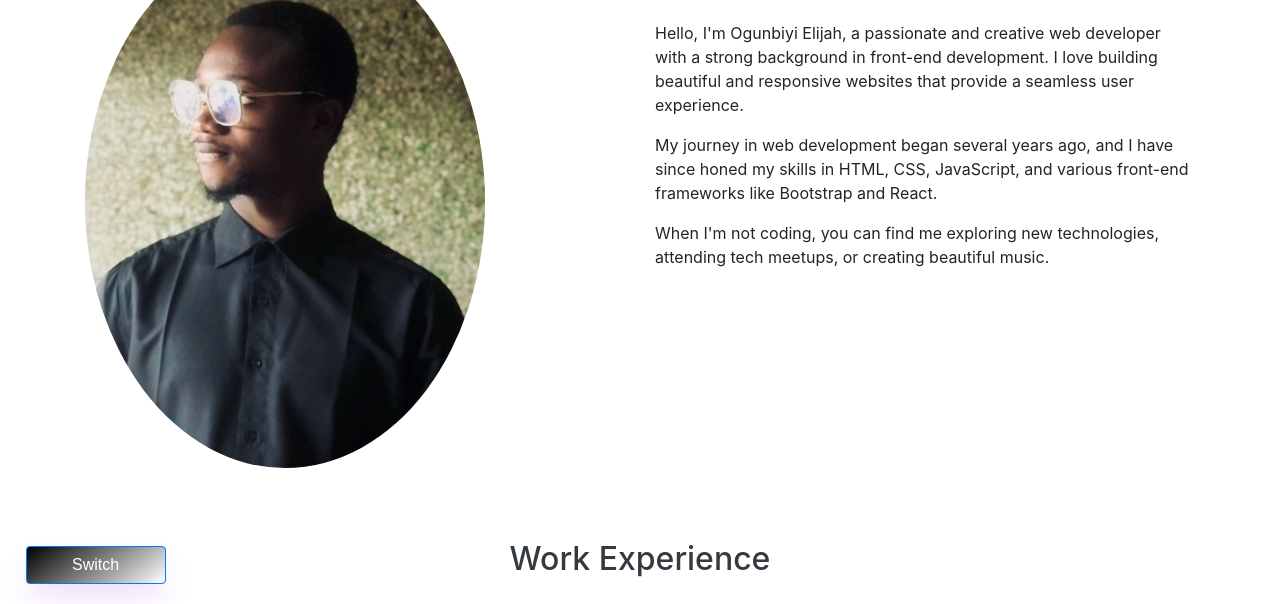
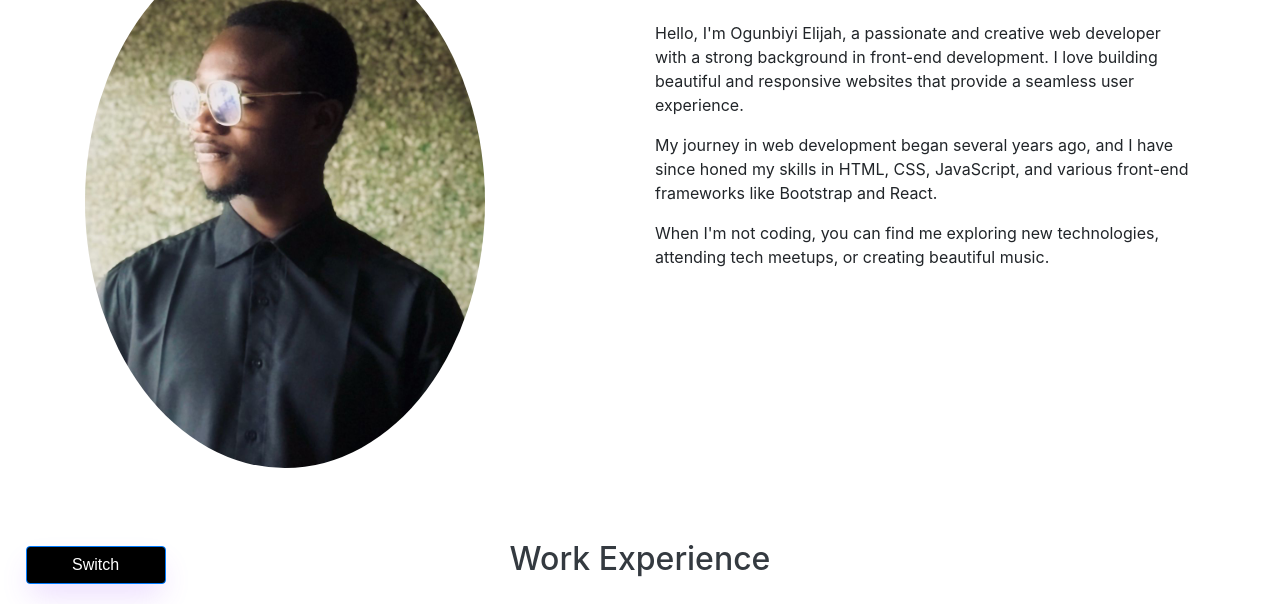
Before and after one commit to Akins20/akinsPortfolio, a plain HTML site: page index.html in a window 1280 px wide. Shown: the part 196-800 px from the top of the page. Drawn offline with nearby package versions, Linux system fonts and the light colour scheme.

Commit message:
Another commit

```diff
--- a/styles.css
+++ b/styles.css
@@ -169,7 +169,7 @@ footer {
 /* Button styles */
 button {
     align-items: center;
-    background-image: linear-gradient(143deg, #000000, #ffffff);
+    background-image: linear-gradient(143deg, #000000, #000000);
     border: 0;
     border-radius: 8px;
     box-shadow: rgba(151, 65, 252, 0.2) 0 15px 30px -5px;
```
